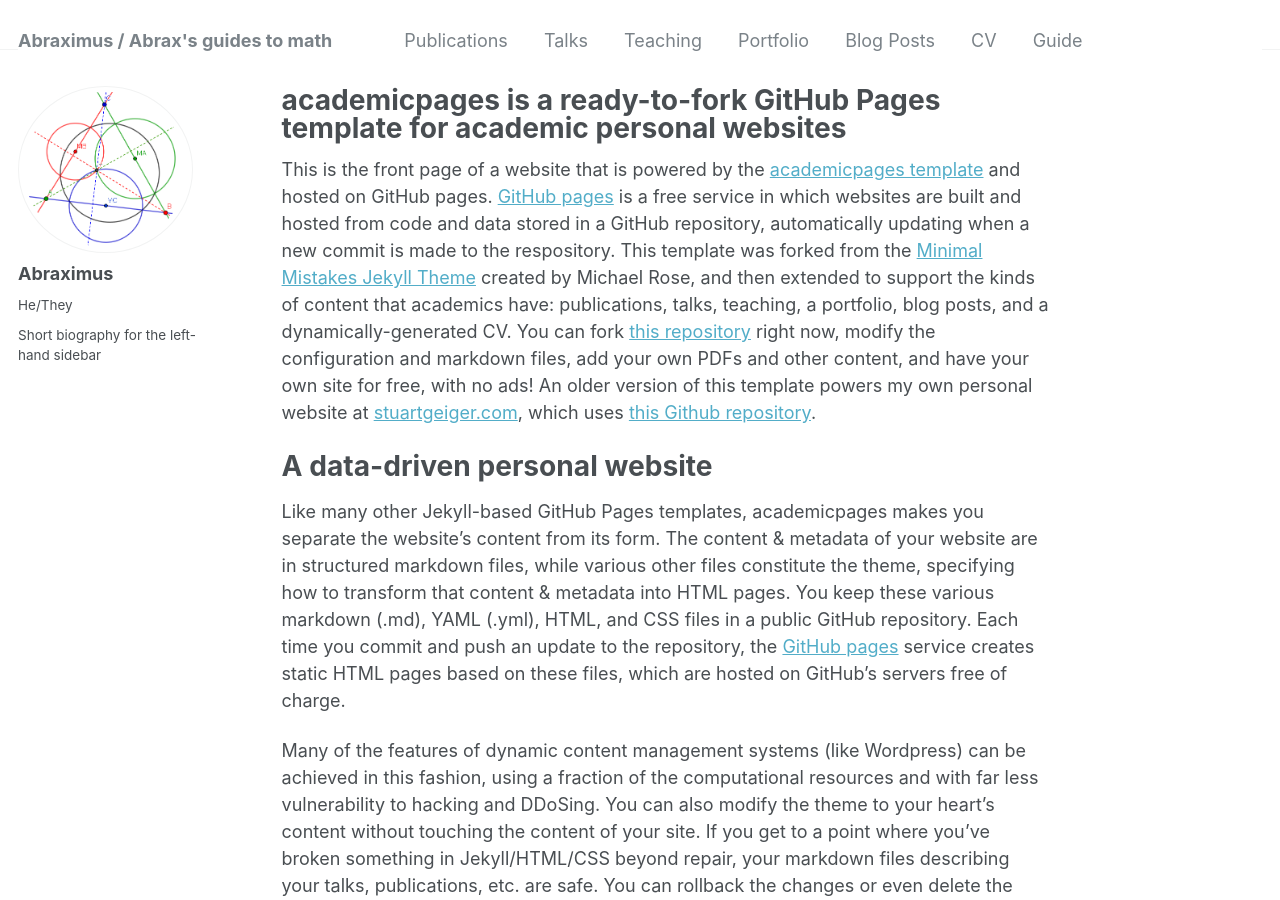
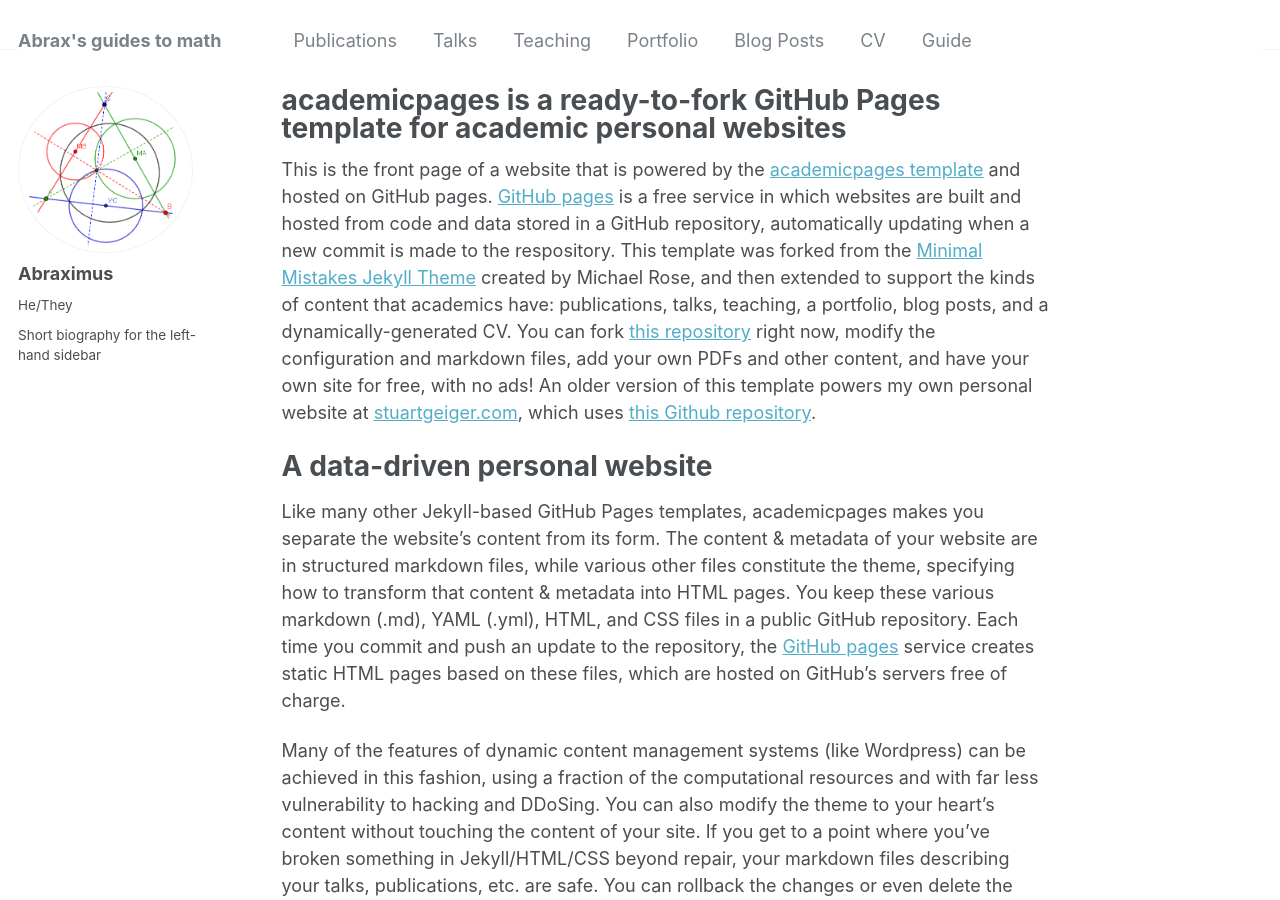
Before and after one commit to redbivector/red_bivector.github.io, a Jekyll site: the page built from _pages/about.md, in a window 1280 px wide and 900 px high. Built offline with Jekyll 4.4.1, drawn with Linux system fonts in a browser that asks for light colours; part of the change alters nothing that is shown.

Commit message:
Update _config.yml

```diff
--- a/_config.yml
+++ b/_config.yml
@@ -8,7 +8,7 @@
 
 # Basic Site Settings
 locale                   : "en-US"
-title                    : "Abraximus / Abrax's guides to math"
+title                    : "Abrax's guides to math"
 title_separator          : "-"
 name                     : &name "Abraximus"
 description              : &description "I made this website to share my expository writing"
@@ -192,16 +192,16 @@ kramdown:
 # Collections
 collections:
   teaching:
-    output: true
+    output: false
     permalink: /:collection/:path/
   publications:
-    output: true
+    output: false
     permalink: /:collection/:path/
   portfolio:
-    output: true
+    output: false
     permalink: /:collection/:path/
   talks:
-    output: true
+    output: false
     permalink: /:collection/:path/
 
 
```
